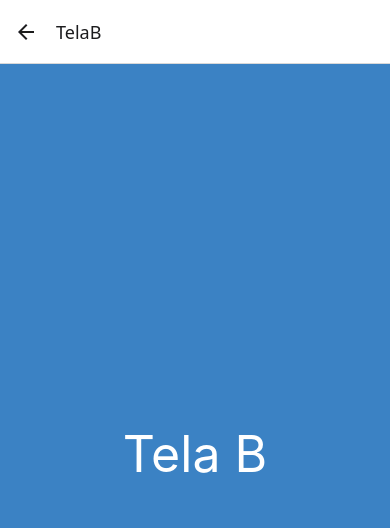
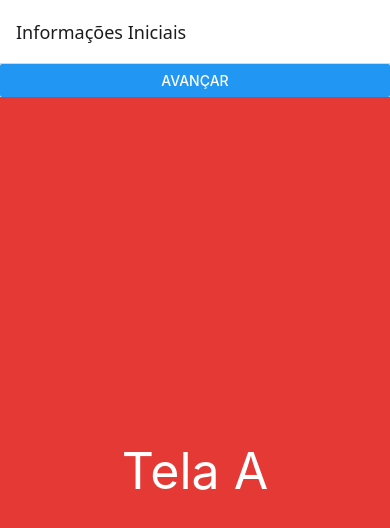
Before and after one commit to davidIsrael-rj/ReactNavigation_ReactNative, a React Native app: screen /TelaA in a window 390 px wide. Before the commit this address had no page. Shown: the top 528 px of the page. Built offline with nearby package versions, Linux system fonts and the light colour scheme.

Commit message:
Componente PassoStack sendo utilizado na Tela A

```diff
--- /dev/null
+++ b/src/components/PassoStack.jsx
@@ -0,0 +1,19 @@
+import React from "react";
+import { Button, View } from "react-native";
+
+export default props => (
+    <View style={{flex: 1}}>
+        <View>
+            {props.avancar
+                ? <Button
+                    title="Avançar"
+                    onPress={()=>{
+                        props.navigation.navigate(props.avancar)
+                    }}
+                /> : false}
+        </View>
+        <View style={{flex: 1}}>
+            {props.children}
+        </View>
+    </View>
+)
--- a/src/views/TelaA.jsx
+++ b/src/views/TelaA.jsx
@@ -1,11 +1,14 @@
 import React from "react";
 import TextoCentral from "../components/TextoCentral";
+import PassoStack from "../components/PassoStack";
 
 export default props => {
-    props.navigation.navigate("TelaB")
+
     return (
-        < TextoCentral corFundo='#e53935' >
-            Tela A
-        </TextoCentral >
+        <PassoStack {...props} avancar="TelaB">
+            < TextoCentral corFundo='#e53935' >
+                Tela A
+            </TextoCentral >
+        </PassoStack>
     )
 }
```
